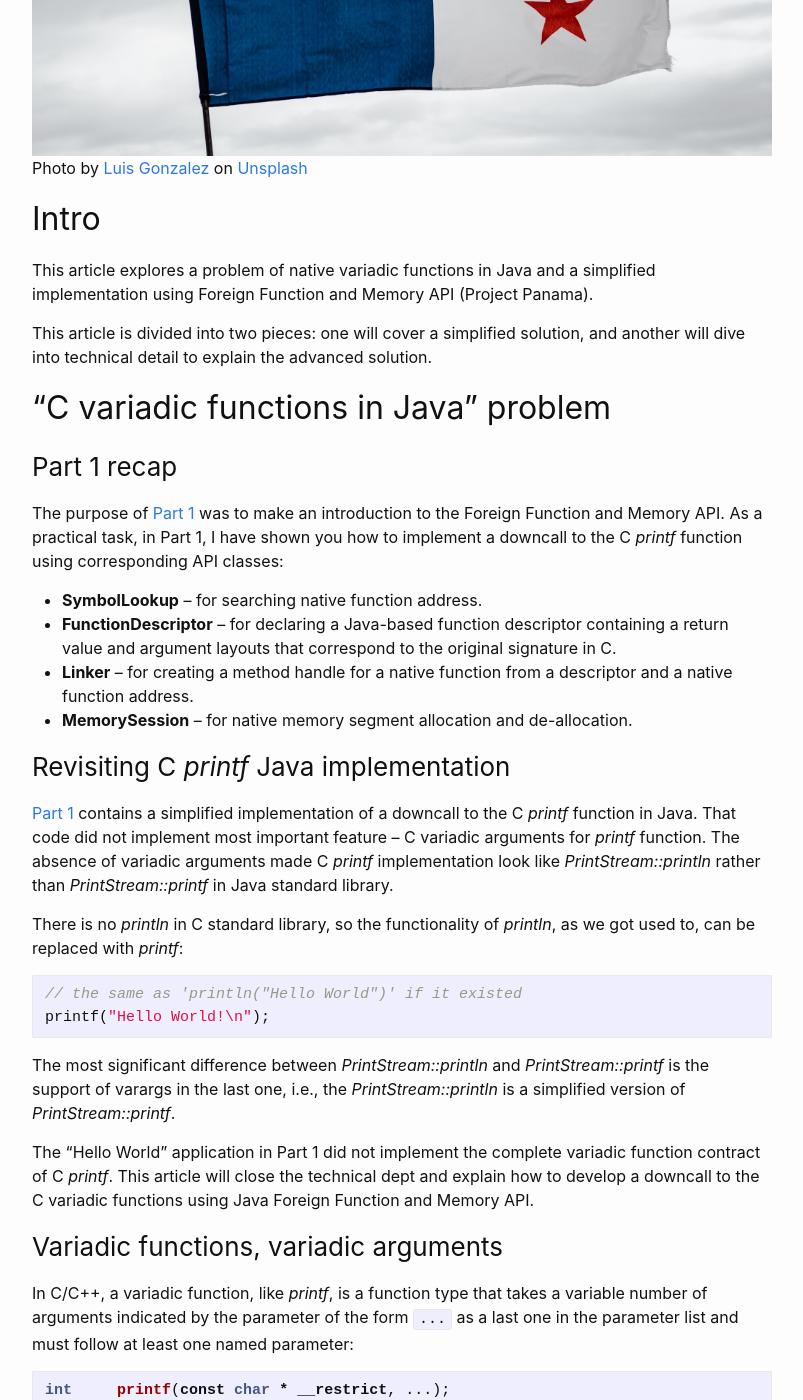
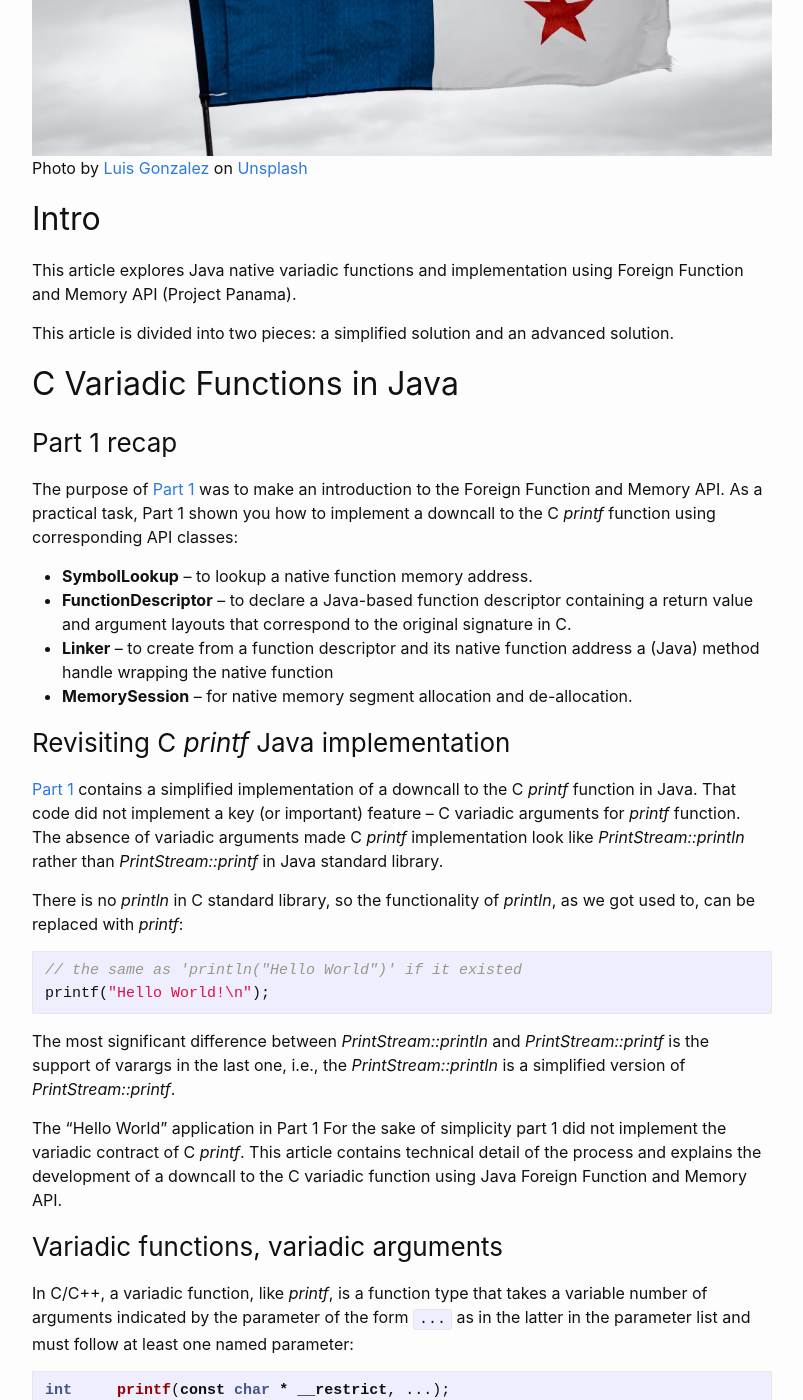
Before and after one commit to denismakogon/denismakogon.github.io, a Jekyll site: the page built from _posts/2022-06-14-introduction-to-project-panama-part-2-simplified-variadic-functions.markdown, in a window 1280 px wide and 1400 px high, scrolled down 549 px. Shown: the whole window, without its empty margins (238-1041 px from the left). Built offline with Jekyll 4.4.1, drawn with Linux system fonts in a browser that asks for light colours; some of the changed text lies outside the part shown.

Commit message:
a new review round

````diff
--- a/_posts/2022-06-14-introduction-to-project-panama-part-2-simplified-variadic-functions.markdown
+++ b/_posts/2022-06-14-introduction-to-project-panama-part-2-simplified-variadic-functions.markdown
@@ -15,24 +15,25 @@ on [Unsplash](https://unsplash.com/s/photos/panama?utm_source=unsplash&utm_mediu
 
 ## Intro
 
-This article explores a problem of native variadic functions in Java and a simplified implementation using Foreign Function and Memory API (Project Panama).
+This article explores Java native variadic functions and implementation using Foreign Function and Memory API (Project Panama).
 
-This article is divided into two pieces: one will cover a simplified solution, and another will dive into technical detail to explain the advanced solution.
+This article is divided into two pieces: a simplified solution and an advanced solution.
 
-## "C variadic functions in Java" problem
+## C Variadic Functions in Java
 
 ### Part 1 recap
 
 The purpose of [Part 1]({{ '/openjdk/panama/2022/05/30/introduction-to-project-panama-part-1.html' | relative_url }})
-was to make an introduction to the Foreign Function and Memory API. As a practical task, in Part 1, I have shown you how to implement a downcall to the C _printf_ function using corresponding API classes:
-* **SymbolLookup** -- for searching native function address.
-* **FunctionDescriptor** -- for declaring a Java-based function descriptor containing a return value and argument layouts that correspond to the original signature in C.
-* **Linker** -- for creating a method handle for a native function from a descriptor and a native function address.
+was to make an introduction to the Foreign Function and Memory API. As a practical task, Part 1 shown you how to implement a downcall to the C _printf_ function using corresponding API classes:
+* **SymbolLookup** -- to lookup a native function memory address.
+* **FunctionDescriptor** -- to declare a Java-based function descriptor containing a return value and argument layouts that correspond to the original signature in C.
+* **Linker** -- to create from a function descriptor and its native function address a (Java) method handle wrapping the native function
 * **MemorySession** -- for native memory segment allocation and de-allocation.
 
 ### Revisiting C _printf_ Java implementation
 
-[Part 1]({{ '/openjdk/panama/2022/05/31/introduction-to-project-panama-part-1.html' | relative_url }}) contains a simplified implementation of a downcall to the C _printf_ function in Java. That code did not implement most important feature -- C variadic arguments for _printf_ function.
+[Part 1]({{ '/openjdk/panama/2022/05/31/introduction-to-project-panama-part-1.html' | relative_url }}) contains a simplified implementation of a downcall to the C _printf_ function in Java.
+That code did not implement a key (or important) feature -- C variadic arguments for _printf_ function.
 The absence of variadic arguments made C _printf_ implementation look like _PrintStream::println_ rather than _PrintStream::printf_ in Java standard library.
 
 There is no _println_ in C standard library, so the functionality of _println_, as we got used to, can be replaced with _printf_:
@@ -43,12 +44,13 @@ printf("Hello World!\n");
 
 The most significant difference between _PrintStream::println_ and _PrintStream::printf_ is the support of varargs in the last one, i.e., the _PrintStream::println_ is a simplified version of _PrintStream::printf_.
 
-The "Hello World" application in Part 1 did not implement the complete variadic function contract of C _printf_. This article will close the technical dept and explain how to develop a downcall to the C variadic functions using Java Foreign Function and Memory API.
+The "Hello World" application in Part 1 For the sake of simplicity part 1 did not implement the variadic contract of C _printf_.
+This article contains technical detail of the process and explains the development of a downcall to the C variadic function using Java Foreign Function and Memory API.
 
 ### Variadic functions, variadic arguments
 
 In C/C++, a variadic function, like _printf_, is a function type that takes a variable number of arguments indicated by the parameter of the form `...`
-as a last one in the parameter list and must follow at least one named parameter:
+as in the latter in the parameter list and must follow at least one named parameter:
 ```cpp
 int     printf(const char * __restrict, ...);
 ```
@@ -59,11 +61,11 @@ printf("hello world");
 printf(" I'm a=%s, I'm b=%s", a, b);
 ```
 
-In C/C++, variadic arguments have no type defined at a function declaration. In Java, a situation is the opposite -- the type of varargs is required:
+In C/C++, variadic arguments have no type defined at a function declaration. In Java, it is the opposite -- the type of varargs is required:
 ```java
 Object someMethod(Object... varargs);
 ```
-Often developers use broad varargs type definition using **Object** because most Java types inherit from it: any instance of an object which was type inherited from the **Object** will be accepted as a valid member of varargs at the runtime.
+Java developers often use broad varargs type definition using **java.lang.Object** because all Java types inherit from it.
 
 With all those facts described above, we need to answer how to implement C variadic arguments using Foreign Function and Memory API.
 
@@ -75,14 +77,14 @@ FunctionDescriptor function = FunctionDescriptor.of(
         JAVA_INT.withBitAlignment(32), ADDRESS.withBitAlignment(64)
 );
 ```
-As mentioned above, C _printf_ is a variadic function, but there is no sign of variadic arguments in the descriptor.
+The C _printf_ is a variadic function, but there is no sign of variadic arguments in the descriptor.
 
 According to C _printf_ definition, it has both named (positional) args (`const char * __restricted`) and variadic arguments (`...`), but the Java entry point to the C _printf_ (**MethodHandle::invoke**) accepts varargs only (there is no distinction between named args and varargs):
 ```java
 public final native @PolymorphicSignature Object invoke(Object... args) throws Throwable;
 ```
 
-So, no matter what kind of combination of named and variadic arguments is provided (to **MethodHandle::invoke**) to call a native function, they must be supplied in two forms -- as array of type **Object[]**:
+So, no matter what kind of combination of named and variadic arguments is provided (to **MethodHandle::invoke**) to call a native function, they must be supplied in two forms -- as array of type **java.lang.Object[]**:
 ```java
 var allArgs = new Object[] {};
 // add a few args here
@@ -204,20 +207,21 @@ Exception in thread "main" java.lang.RuntimeException: java.lang.invoke.WrongMet
 These invocations will produce exceptions because a method type implicitly created from a set of variadic arguments
 will not match the expected method type derived from the function descriptor used to create the `printfHandle` method handle.  So, the biggest problem for developers would be to keep a combination of variadic arguments compliant with a function descriptor. Every new named and variadic arguments combination will need a new function descriptor and eventually a new method handle based on it.
 
-As you may see, there is a strong dependency between invocation parameters, a function descriptor, and a method handle. An invocation must always comply with the function descriptor, otherwise, it will fail.
-Unfortunately, declaring in advance doesn't seem to be a complete solution.
+There is a strong dependency between invocation parameters, function descriptors, and method handles. An invocation must always comply with the function descriptor, otherwise, it will fail.
+Unfortunately, declaring in advance does not ensure that the code will work.
 
-## Choice between flexibility and simplicity
+## Flexibility vs Simplicity
 
-The arg types declaring in-advance solution will work in many cases, not all variadic functions accept a variety of types like _printf_.
+The arg types declaring in-advance solution will work in many cases, but not all variadic functions accept a variety of types like _printf_.
 However, the downside is the absence of flexibility. By sacrificing the flexibility we would have to turn variadic args into mostly named args, like in the case of _println_ and _printf_:
 ```java
 int println(String str, String name int age) throws Throwable {
+    var allocator = SegmentAllocator.implicitAllocator();
     FunctionDescriptor printfDescriptor =
             FunctionDescriptor.of(JAVA_INT, ADDRESS);
     MethodHandle printfHandle = linker.downcallHandle(addr, printfDescriptor);
-    var formatter = SegmentAllocator.implicitAllocator().allocateUtf8String(str + "\n");
-    var nameSegment = SegmentAllocator.implicitAllocator().allocateUtf8String(name);
+    var formatter = allocator.allocateUtf8String(str + "\n");
+    var nameSegment = allocator.allocateUtf8String(name);
 
     return (int) printfHandle.invoke(formatter, nameSegment, int);
 }
--- a/_posts/2022-06-21-introduction-to-project-panama-part-2-advanced-variadic-functions.markdown
+++ b/_posts/2022-06-28-introduction-to-project-panama-part-2-advanced-variadic-functions.markdown
@@ -1,7 +1,7 @@
 ---
 layout: post
 title:  'Introduction to Project Panama. Part 2.2: Advanced variadic functions.'
-date:   2022-06-21
+#date:   2022-06-21
 categories: openjdk panama
 tags: ["openjdk", "panama"]
 image_src_url: 'https://unsplash.com/photos/Wiwqd_8Rds8/download?ixid=MnwxMjA3fDB8MXxzZWFyY2h8OXx8cGFuYW1hfGVufDB8fHx8MTY1NDMyNzMwMg&force=true&w=800'
````
Also changed, not shown: other parts of _posts/2022-06-14-introduction-to-project-panama-part-2-simplified-variadic-functions.markdown (+7 -6 lines), _posts/2022-07-12-introduction-to-project-panama-part-3.markdown (added, +294 -0 lines).
